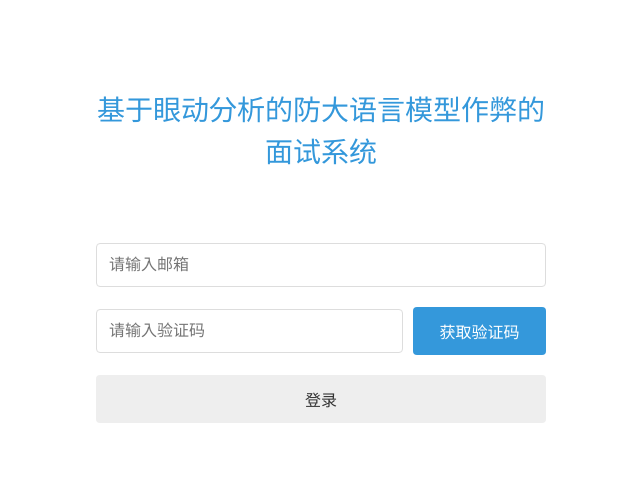
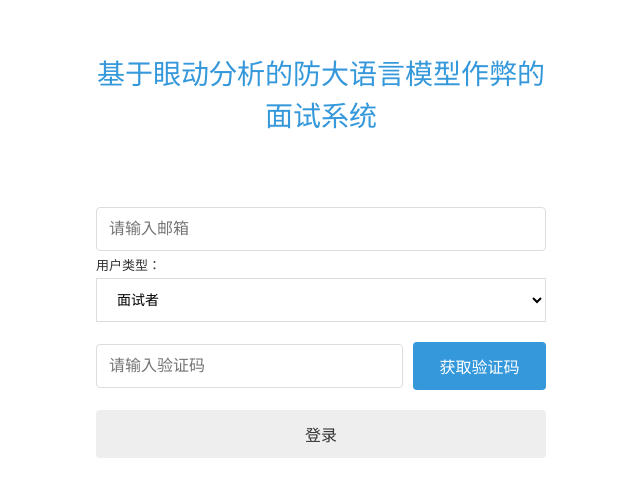
Before and after one commit to QwQbla/eyetracking_cheating_prevention, a React (Vite) app: page / in a window 1280 px wide. Shown: the part 126-622 px from the top of the page, without its empty margins (319-959 px from the left). Built offline with nearby package versions, Linux system fonts and the light colour scheme.

Commit message:
1031 登录页接口逻辑修改、面试官页面状态显示bug修复

```diff
--- a/src/api.js
+++ b/src/api.js
@@ -3,10 +3,11 @@ export const BASE_URL = 'http://8.148.191.101:80'; // 替换为实际的 API 基
 export const BASE_URL1 = 'http://localhost:5000/api';
 
 export const API_ENDPOINTS = {
-    //login: `${BASE_URL1}/loginBySms`, // 登录接口
-    login: `${BASE_URL}/itv/login-with-captcha`,
-    //sendCode: `${BASE_URL1}/sendCode`, // 发送验证码接口
-    sendCode: `${BASE_URL}/itv/send-captcha`,
+    //登录
+    itvlogin: `${BASE_URL}/itv/login-with-captcha`,
+    itvsendCode: `${BASE_URL}/itv/send-captcha`,
+    emplogin: `${BASE_URL}/emp/login-with-captcha`,
+    empsendCode: `${BASE_URL}/emp/send-captcha`,
     // 面试官接口
     empTaskQuery: `${BASE_URL}/emp/TaskQueryById`,
     empTaskInsert: `${BASE_URL}/emp/TaskInsertById`,
@@ -21,3 +22,9 @@ export const API_ENDPOINTS = {
     itvQuery: `${BASE_URL}/itv/QueryById`,
     itvAlert: `${BASE_URL}/itv/AlertById`
 };
+
+// 用户类型枚举
+export const USER_TYPES = {
+  INTERVIEWER: 'interviewer', // 面试者
+  EMPLOYER: 'employer'        // 面试官
+};
--- a/src/pages/InterviewerHomePage.jsx
+++ b/src/pages/InterviewerHomePage.jsx
@@ -135,7 +135,7 @@ const InterviewerHome = () => {
         const interval = setInterval(() => {
             setInterviews(prev => prev.map(item => ({
                 ...item,
-                status: item.zt
+                status: item.status
             })));
         }, 60000);
 
--- a/src/pages/LoginPage.jsx
+++ b/src/pages/LoginPage.jsx
@@ -11,7 +11,21 @@ const LoginPage = () => {
     const [captcha, setCaptcha] = useState('');
     const [message, setMessage] = useState('');
     const [isSendingCode, setIsSendingCode] = useState(false);
+    const [userType, setUserType] = useState('interviewer');
     const navigate = useNavigate();
+
+    // 根据用户类型获取对应的接口
+    const getCurrentEndpoints = () => {
+        return userType === 'interviewer'
+            ? {
+                login: API_ENDPOINTS.itvlogin,
+                sendCode: API_ENDPOINTS.itvsendCode
+              }
+            : {
+                login: API_ENDPOINTS.emplogin,
+                sendCode: API_ENDPOINTS.empsendCode
+              };
+    };
 
     const handleSendCode = async () => {
         if (!email) {
@@ -26,7 +40,8 @@ const LoginPage = () => {
         try {
             setIsSendingCode(true);
             setMessage(''); // 清除之前的错误消息
-            const response = await fetch(`${API_ENDPOINTS.sendCode}`, {
+            const endpoints = getCurrentEndpoints();
+            const response = await fetch(`${endpoints.sendCode}`, {
                 method: 'POST',
                 headers: {
                     'Content-Type': 'application/json',
@@ -54,7 +69,8 @@ const LoginPage = () => {
         }
 
         try {
-            const response = await fetch(API_ENDPOINTS.login, {
+            const endpoints = getCurrentEndpoints();
+            const response = await fetch(endpoints.login, {
                 method: 'POST',
                 headers: {
                     'Content-Type': 'application/json',
@@ -65,9 +81,14 @@ const LoginPage = () => {
             const result = await response.json();
             if (response.ok) {
                 toast.success('登录成功');
-                localStorage.setItem('email',email)
+                localStorage.setItem('email',email);
+                localStorage.setItem('userType', userType);
                 setTimeout(() => {
-                    navigate('/interviewer/home');
+                    if (userType === 'interviewer') {
+                        navigate('/interviewer/home');
+                    } else {
+                        navigate('/interviewee/home');
+                    }
                 }, 1000);
             } else {
                 toast.error(result.msg || '登录失败，请重试');
@@ -79,6 +100,12 @@ const LoginPage = () => {
 
     const isValidEmail = (email) => {
         return /^\w+([\.-]?\w+)*@\w+([\.-]?\w+)*(\.\w{2,3})+$/.test(email);
+    };
+
+    // 处理用户类型变化
+    const handleUserTypeChange = (e) => {
+        setUserType(e.target.value);
+        setMessage(''); // 清除错误消息
     };
 
     return (
@@ -108,6 +135,13 @@ const LoginPage = () => {
                             setMessage(''); // 输入时清除错误消息
                         }}
                     />
+                </div>
+                <div className="input-group">
+                    <label htmlFor="userType">用户类型：</label>
+                    <select id="userType" value={userType} onChange={handleUserTypeChange} className='user-type-select'>
+                        <option value="interviewer">面试者</option>
+                        <option value="interviewee">面试官</option>
+                    </select>
                 </div>
                 {message && <div className="message-container">{message}</div>}
                 <div className="input-group">
--- a/src/styles/LoginPage.css
+++ b/src/styles/LoginPage.css
@@ -43,6 +43,15 @@
   text-align: left;
 }
 
+.input-group label {
+    display: block;
+    margin-bottom: -5px;
+    font-weight: 500;
+    color: #333;
+    font-size: small;
+    margin-top: -15px;
+}
+
 #email,
 #captcha {
   width: 100%;
@@ -51,6 +60,36 @@
   border-radius: 4px;
   font-size: 16px;
   box-sizing: border-box;
+}
+
+.user-type-select {
+    width: 100%;
+    padding: 12px 16px;
+    border: 1px solid #ddd;
+    font-size: 14px;
+    background-color: white;
+    margin-top: 8px;
+}
+
+.user-type-select:focus {
+    outline: none;
+    border-color: #3498db;
+    box-shadow: 0 0 0 3px rgba(52, 152, 219, 0.2);
+}
+
+.debug-info {
+    margin-top: 15px;
+    padding: 10px;
+    background-color: #f8f9fa;
+    border-radius: 4px;
+    font-size: 12px;
+    color: #666;
+}
+
+.debug-info small {
+    display: block;
+    margin: 2px 0;
+    word-break: break-all;
 }
 
 .code-input-group {
```
